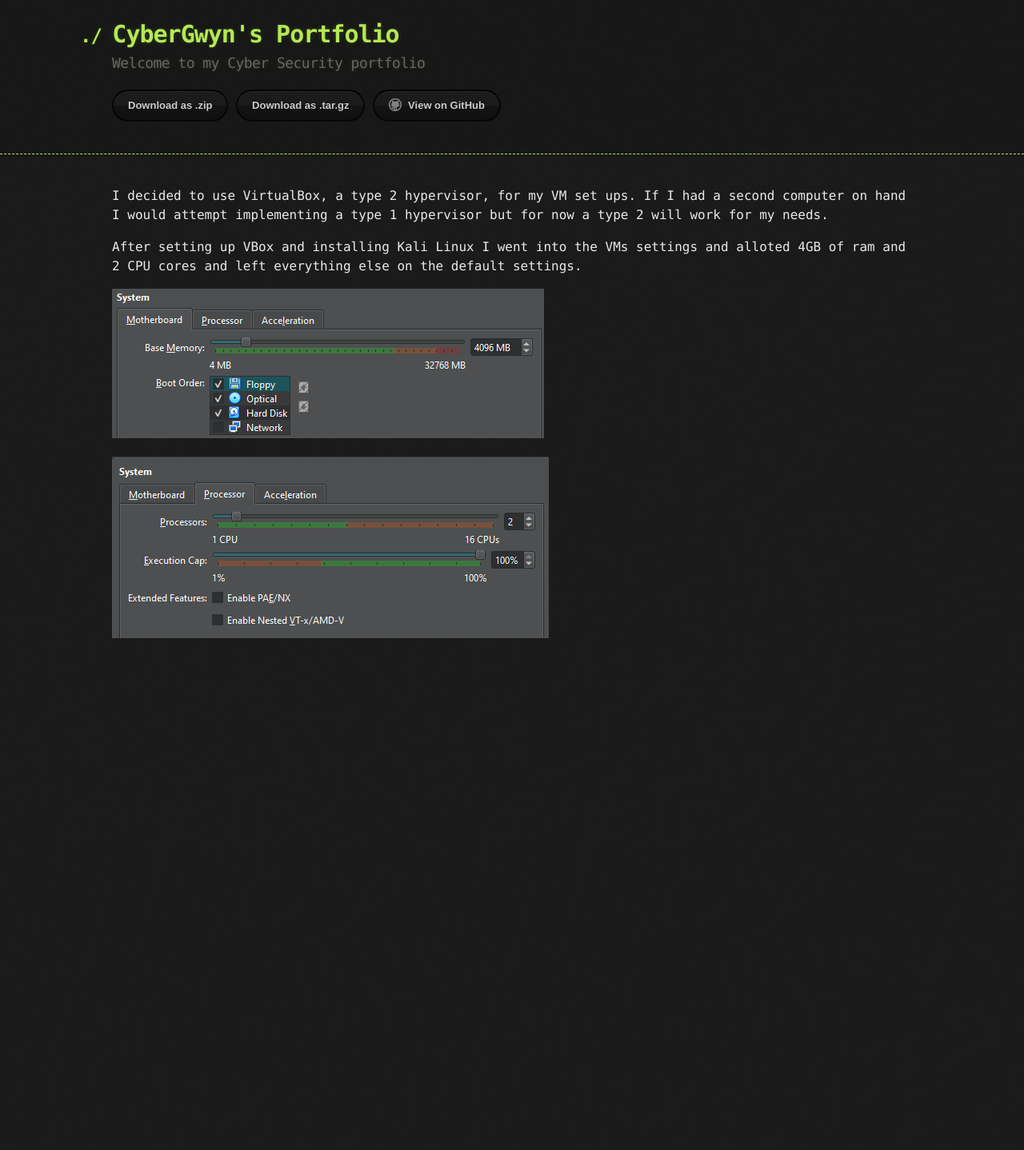
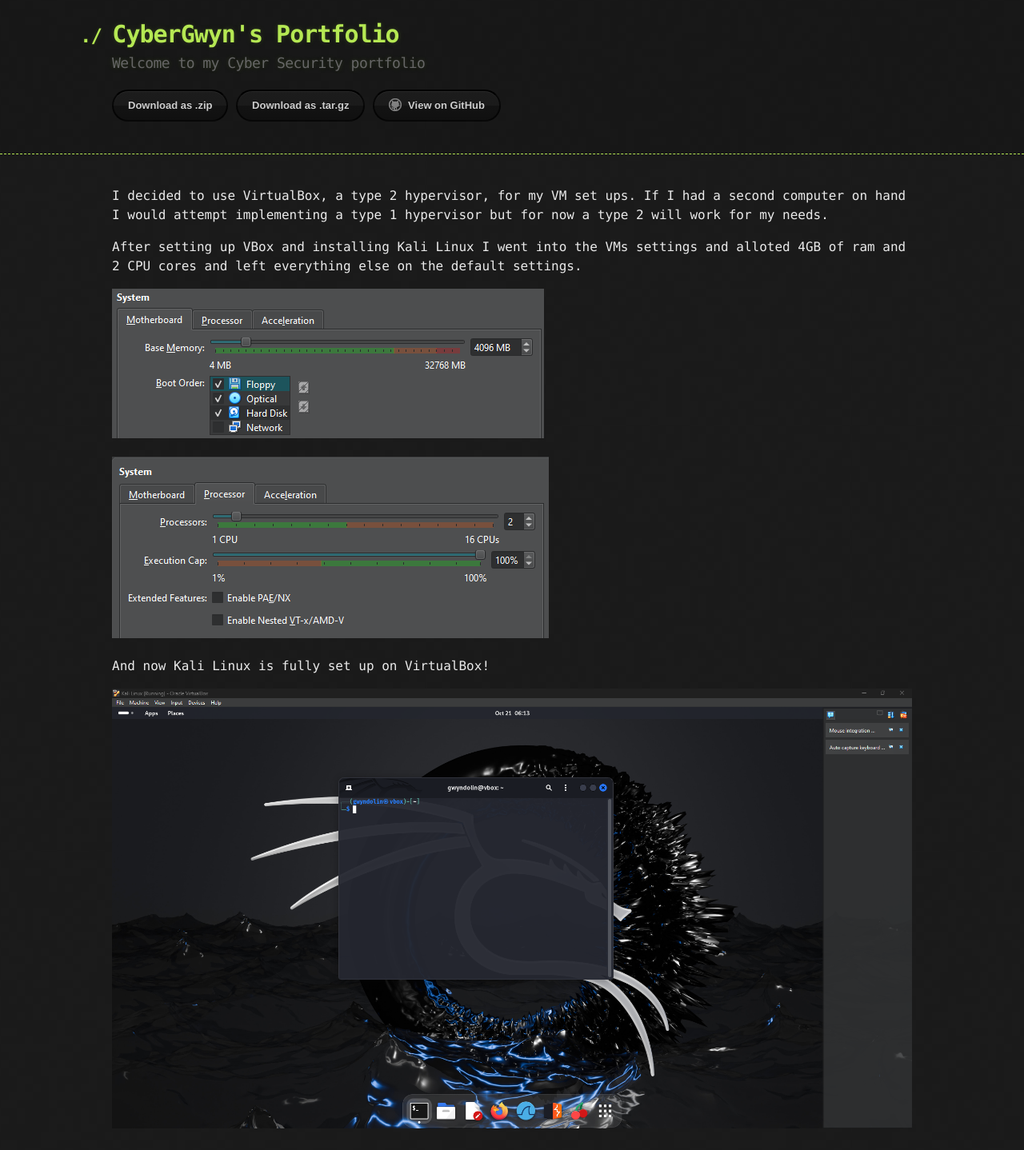
Before and after one commit to CyberGwyn/CyberGwyn.github.io, a Jekyll site: the page built from kali-linux.md, in a window 1280 px wide. Shown: the whole page at 80% size. Built offline with Jekyll 4.4.1, drawn with Linux system fonts in a browser that asks for light colours; our own code applies the rules of GitHub Pages for plain Markdown files; before the commit the page ends 900 px from its top, so only the background shows below that.

Commit message:
Update kali-linux.md

```diff
--- a/kali-linux.md
+++ b/kali-linux.md
@@ -7,3 +7,9 @@
 ![4gb ram](/assets/images/4gbram.png)
 
 ![2CPU Cores](/assets/images/2cpu%20cores.png)
+
+<p>
+And now Kali Linux is fully set up on VirtualBox!
+</p>
+
+![Kali Linux Desktop](/assets/images/kali-linux%20setup.png)
```
